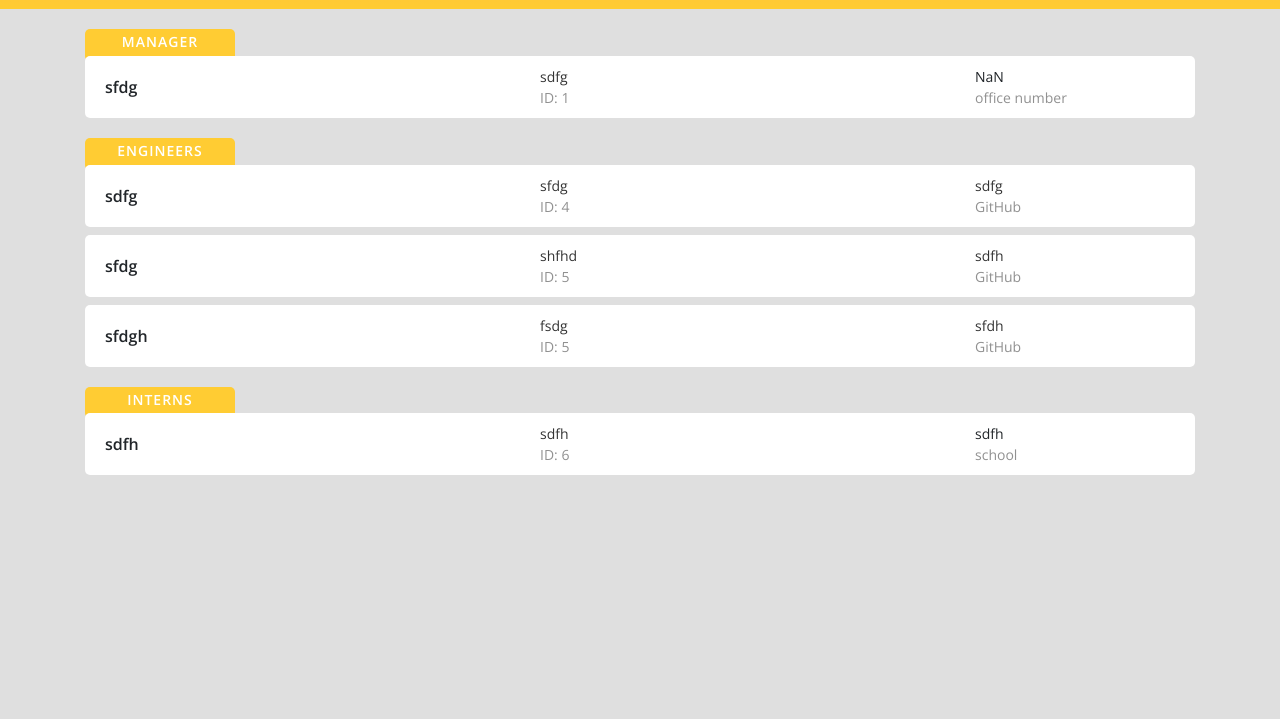
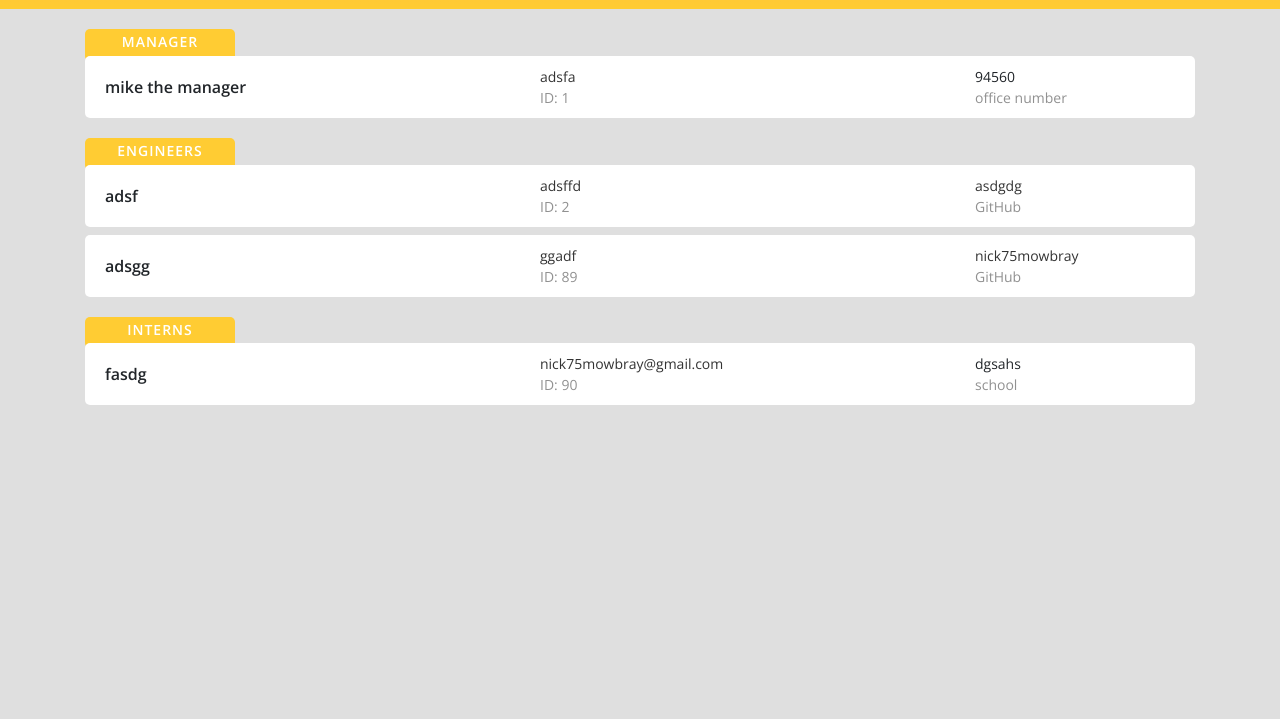
Before and after one commit to nick75mowbray/team_profile_generator, a plain HTML site: page output/team.html in a window 1280 px wide. Shown: the part 81-800 px from the top of the page. Drawn offline with nearby package versions, Linux system fonts and the light colour scheme.

Commit message:
add demo to readme

```diff
--- a/output/team.html
+++ b/output/team.html
@@ -15,7 +15,7 @@
 
 <body>
     <div class="container-fluid team-container">
-        <h1 class="text-center">My Team</h1>
+        <h1 class="text-center">my new team name</h1>
     </div>
     <div class="container">
         <!-- manager container -->
@@ -30,16 +30,16 @@
 
     <!-- columns -->
     <div class="flex-col">
-        <p class="name">sfdg</p>
+        <p class="name">mike the manager</p>
     </div>
 
     <div class="flex-col">
-        <p class="text reg"><a href="mailto:sdfg">sdfg</a></p>
+        <p class="text reg"><a href="mailto:adsfa">adsfa</a></p>
         <p class="text grey">ID: 1</p>
     </div>
 
     <div class="flex-col">
-        <p class="text reg">NaN</p>
+        <p class="text reg">94560</p>
         <p class="text grey">office number</p>
     </div>
 
@@ -57,16 +57,16 @@
 
     <!-- columns -->
     <div class="flex-col">
-        <p class="name">sdfg</p>
+        <p class="name">adsf</p>
     </div>
 
     <div class="flex-col">
-        <p class="text reg"><a href="mailto:sfdg">sfdg</a></p>
-        <p class="text grey">ID: 4</p>
+        <p class="text reg"><a href="mailto:adsffd">adsffd</a></p>
+        <p class="text grey">ID: 2</p>
     </div>
 
     <div class="flex-col">
-        <p class="text reg"><a href="https://github.com/sdfg" target="_blank" rel="noopener noreferrer">sdfg</a></p>
+        <p class="text reg"><a href="https://github.com/asdgdg" target="_blank" rel="noopener noreferrer">asdgdg</a></p>
         <p class="text grey">GitHub</p>
     </div>
 
@@ -79,38 +79,16 @@
 
     <!-- columns -->
     <div class="flex-col">
-        <p class="name">sfdg</p>
+        <p class="name">adsgg</p>
     </div>
 
     <div class="flex-col">
-        <p class="text reg"><a href="mailto:shfhd">shfhd</a></p>
-        <p class="text grey">ID: 5</p>
+        <p class="text reg"><a href="mailto:ggadf">ggadf</a></p>
+        <p class="text grey">ID: 89</p>
     </div>
 
     <div class="flex-col">
-        <p class="text reg"><a href="https://github.com/sdfh" target="_blank" rel="noopener noreferrer">sdfh</a></p>
-        <p class="text grey">GitHub</p>
-    </div>
-
-
-</div>
-
-
-,<!-- card container -->
-<div class="employee-card">
-
-    <!-- columns -->
-    <div class="flex-col">
-        <p class="name">sfdgh</p>
-    </div>
-
-    <div class="flex-col">
-        <p class="text reg"><a href="mailto:fsdg">fsdg</a></p>
-        <p class="text grey">ID: 5</p>
-    </div>
-
-    <div class="flex-col">
-        <p class="text reg"><a href="https://github.com/sfdh" target="_blank" rel="noopener noreferrer">sfdh</a></p>
+        <p class="text reg"><a href="https://github.com/nick75mowbray" target="_blank" rel="noopener noreferrer">nick75mowbray</a></p>
         <p class="text grey">GitHub</p>
     </div>
 
@@ -132,16 +110,16 @@
 
     <!-- columns -->
     <div class="flex-col">
-        <p class="name">sdfh</p>
+        <p class="name">fasdg</p>
     </div>
 
     <div class="flex-col">
-        <p class="text reg"><a href="mailto:sdfh">sdfh</a></p>
-        <p class="text grey">ID: 6</p>
+        <p class="text reg"><a href="mailto:nick75mowbray@gmail.com">nick75mowbray@gmail.com</a></p>
+        <p class="text grey">ID: 90</p>
     </div>
 
     <div class="flex-col">
-        <p class="text reg">sdfh</p>
+        <p class="text reg">dgsahs</p>
         <p class="text grey">school</p>
     </div>
 
```
